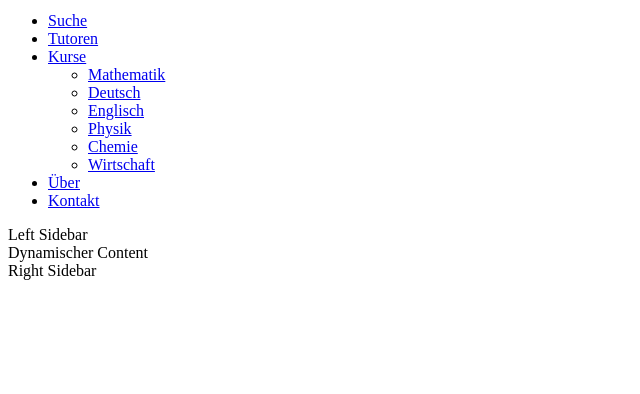
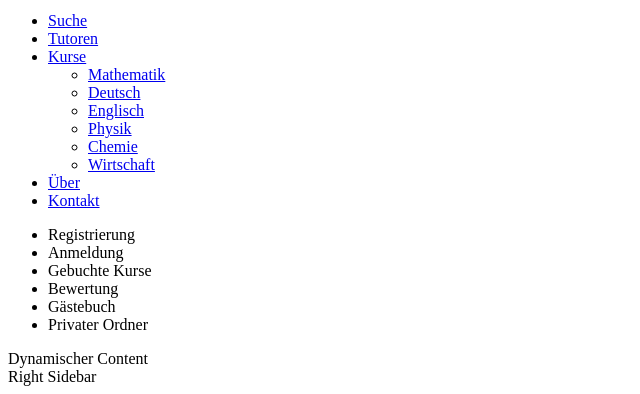
Before and after one commit to YWEE5/pts, a PHP site: page / in a window 1280 px wide. Shown: the part 616-1010 px from the top of the page, without its empty margins (0-640 px from the left). Before the commit the page ends 896 px from the top, so only its background shows below. Run offline with PHP 8.4, Linux system fonts and the light colour scheme; some libraries are stand-ins or nearby versions.

Commit message:
Removed index.html and added left-sidebar menu.

```diff
--- a/sidebar-left.php
+++ b/sidebar-left.php
@@ -1,3 +1,10 @@
 <aside>
-	Left Sidebar
+	<ul>
+		<li>Registrierung</li>
+		<li>Anmeldung</li>
+		<li>Gebuchte Kurse</li>
+		<li>Bewertung</li>
+		<li>Gästebuch</li>
+		<li>Privater Ordner</li>
+	</ul>
 </aside>
```
Also changed, not shown: index.html (deleted, +0 -21 lines).
